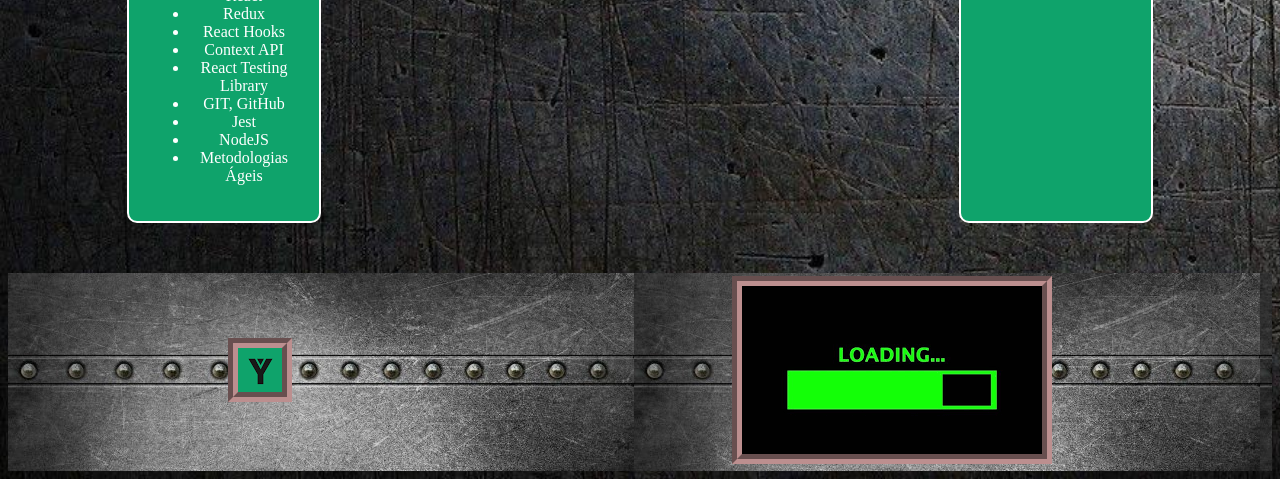
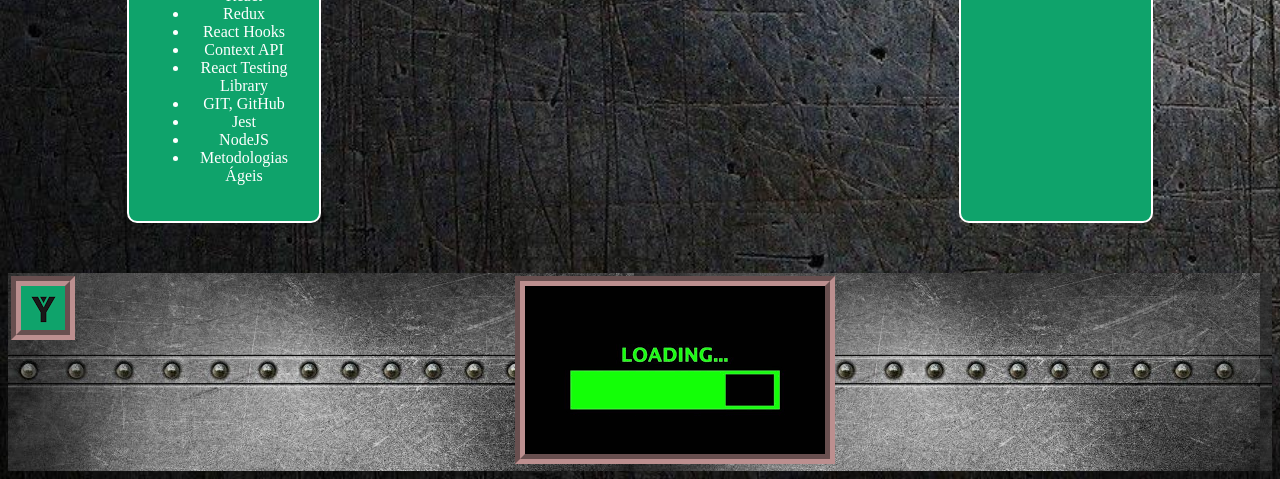
Before and after one commit to hugo-netuno/hugo-netuno.github.io, a plain HTML site: page index.html in a window 1280 px wide. Shown: the part 1265-1744 px from the top of the page. Drawn offline with Linux system fonts and the light colour scheme.

Commit message:
is it working?

```diff
--- a/styles.css
+++ b/styles.css
@@ -112,7 +112,6 @@ table tr td img {
   padding: 0px;
   margin: 0%;
 }
-#trybe,
 #gauge {
   margin: auto;
 }
```
